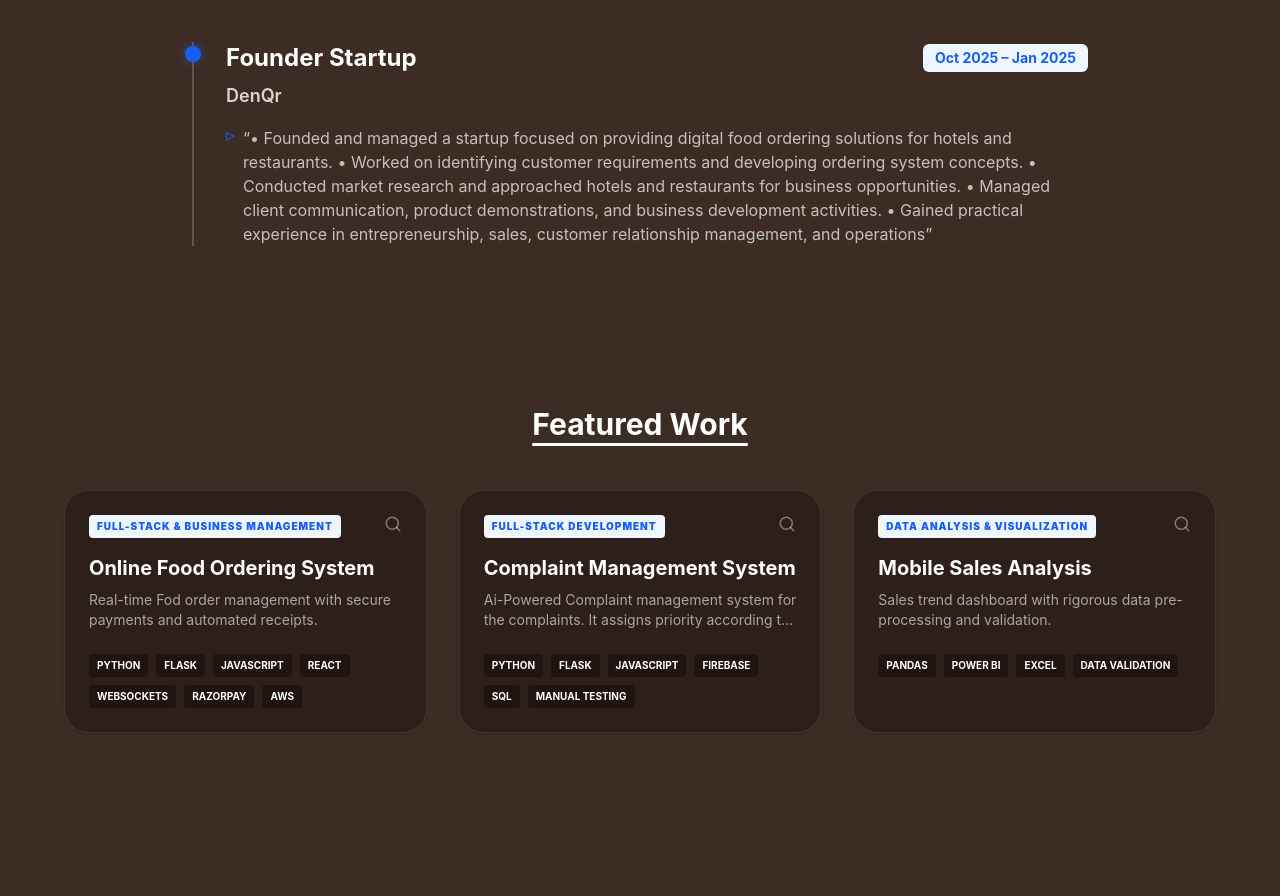
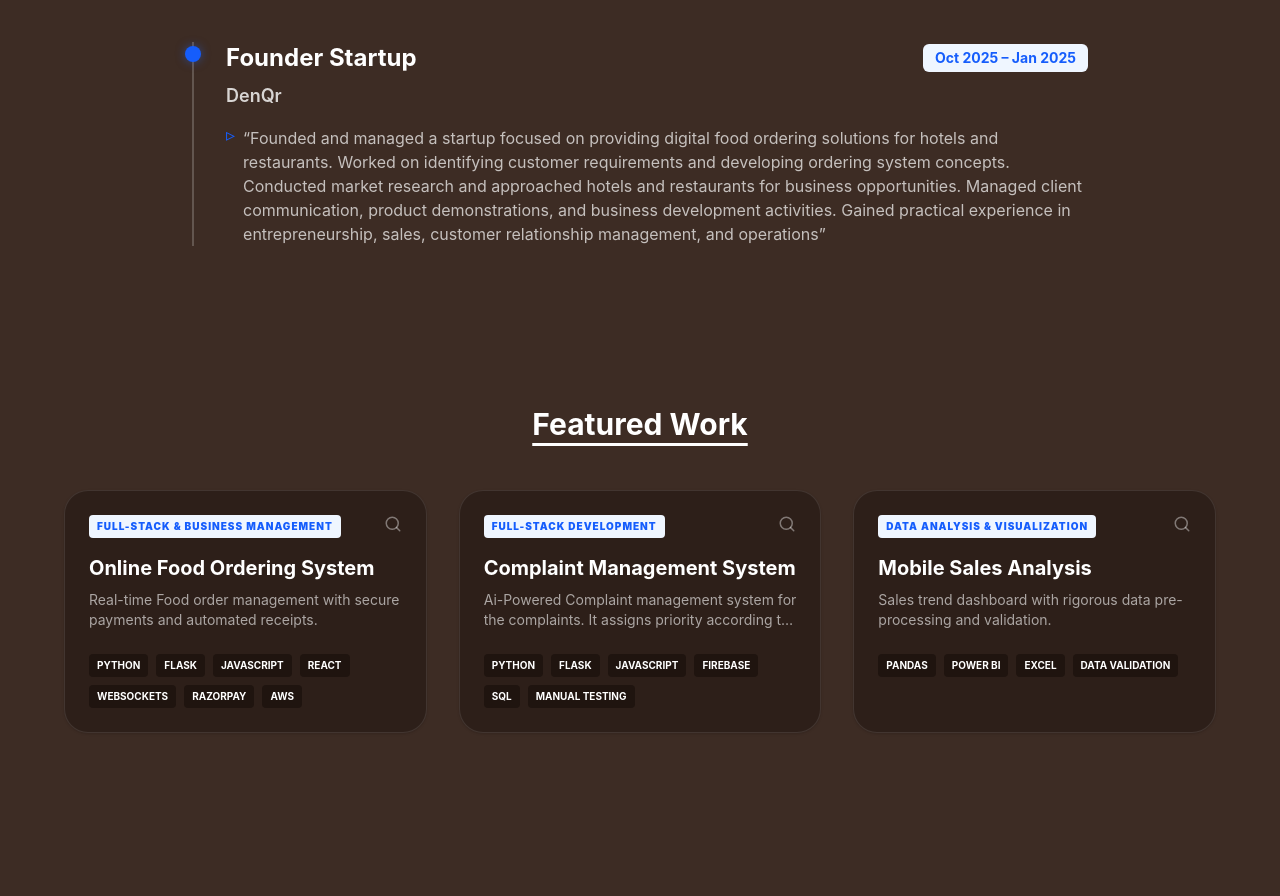
Before and after one commit to Devanshu2006/Portfolio, a React (Vite) app: page / in a window 1280 px wide. Shown: the part 830-1726 px from the top of the page. Built offline with nearby package versions, Linux system fonts and the light colour scheme.

Commit message:
4 commit

```diff
--- a/src/App.jsx
+++ b/src/App.jsx
@@ -52,11 +52,11 @@ const DATA = {
       company: "DenQr",
       date: "Oct 2025 – Jan 2025",
       points: [
-        <q>• Founded and managed a startup focused on providing digital food ordering solutions for hotels and restaurants.
-          • Worked on identifying customer requirements and developing ordering system concepts.
-          • Conducted market research and approached hotels and restaurants for business opportunities.
-          • Managed client communication, product demonstrations, and business development activities.
-          • Gained practical experience in entrepreneurship, sales, customer relationship management, and operations</q>
+        <q>Founded and managed a startup focused on providing digital food ordering solutions for hotels and restaurants.
+           Worked on identifying customer requirements and developing ordering system concepts.
+          Conducted market research and approached hotels and restaurants for business opportunities.
+          Managed client communication, product demonstrations, and business development activities.
+          Gained practical experience in entrepreneurship, sales, customer relationship management, and operations</q>
       ]
     }
   ],
@@ -66,7 +66,7 @@ const DATA = {
       title: "Online Food Ordering System",
       type: "Full-Stack & Business Management",
       date: "June 2025 – Nov 2025",
-      desc: "Real-time Fod order management with secure payments and automated receipts.",
+      desc: "Real-time Food order management with secure payments and automated receipts.",
       tech: ["Python", "Flask", "JavaScript", "React", "WebSockets", "Razorpay", "AWS"],
       live: "https://denqr.onrender.com",
       github: "https://github.com/devanshu2006/DenQr",
```
